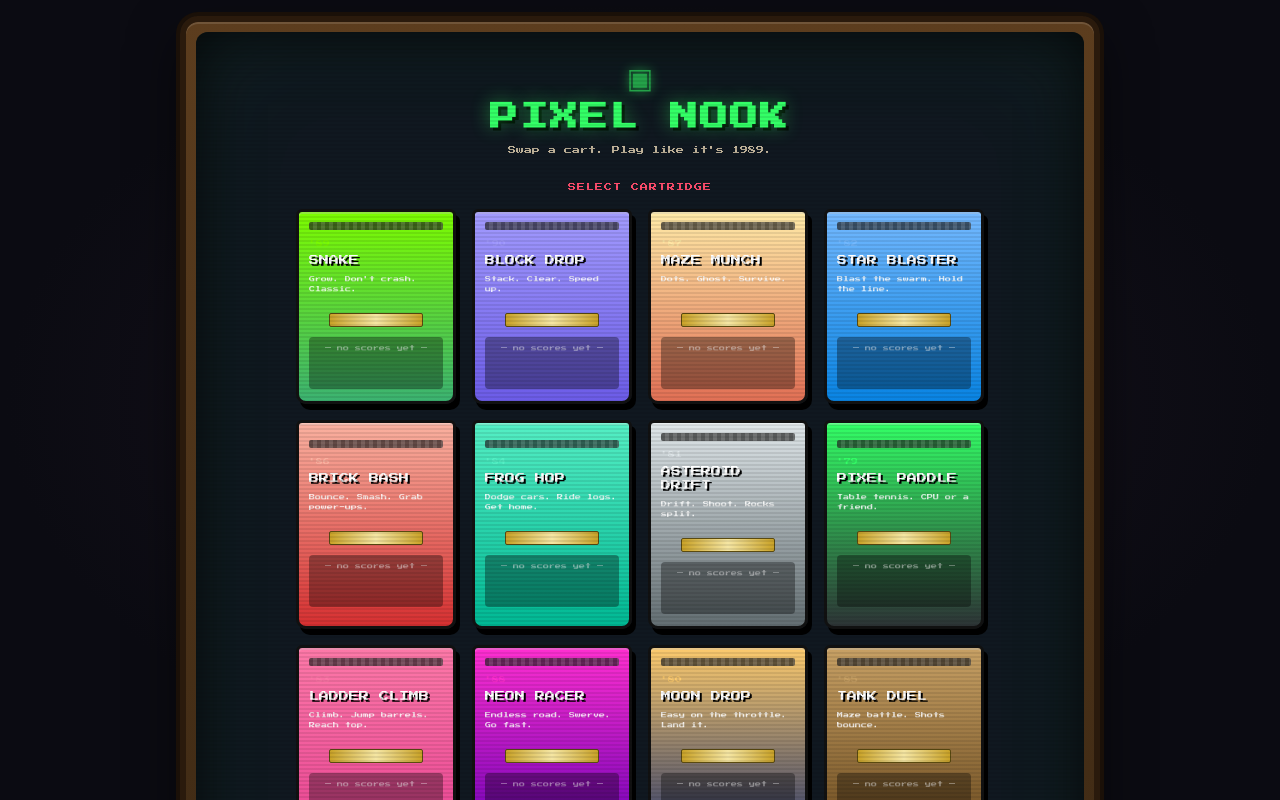
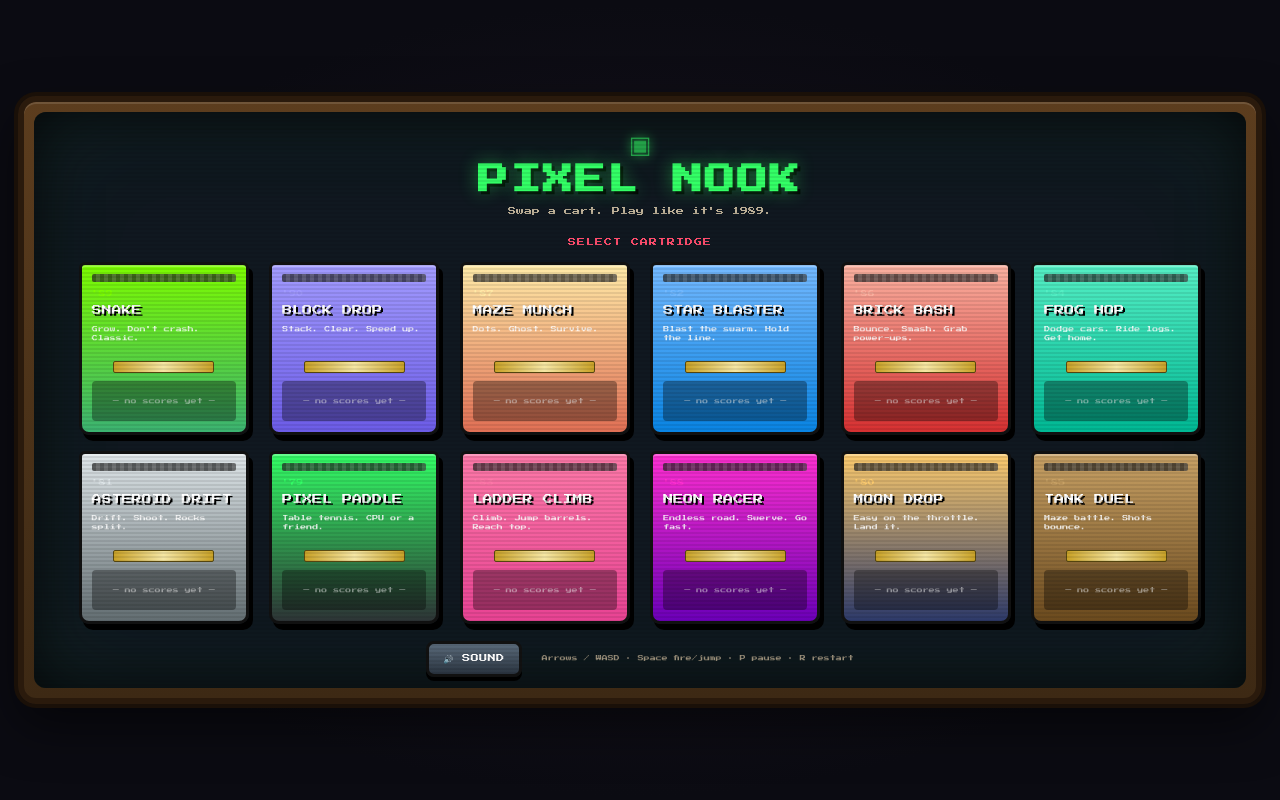
Before and after one commit to kingofthecodecastle/pixel-nook, a website built with Vite: page index.html in a window 1280 px wide. Built offline with nearby package versions, Linux system fonts and the light colour scheme.

Commit message:
Home menu fits laptop screens without scrolling: wider cabinet, 6x2 carts on wide screens, vh-scaled spacing, compact top-3 scores

```diff
--- a/src/style.css
+++ b/src/style.css
@@ -387,3 +387,47 @@ html, body {
   .crt-frame { padding: 14px 10px 18px; }
   .pad-btn { width: 44px; height: 44px; }
 }
+
+/* —— Home: fit the whole cabinet in a laptop viewport (desktop only) —— */
+@media (min-width: 761px) {
+  #app:has(.crt-frame.home) { padding: clamp(6px, 1.4vh, 16px) clamp(8px, 1.4vw, 24px); }
+  .crt-frame.home {
+    width: min(1640px, 100%);
+    padding: clamp(10px, 1.8vh, 20px) clamp(16px, 2vw, 32px) clamp(12px, 2.2vh, 24px);
+  }
+  .home .brand { padding: clamp(6px, 1.6vh, 18px) 8px clamp(2px, 0.6vh, 8px); }
+  .home .logo-mark { font-size: clamp(14px, 3vh, 28px); margin-bottom: clamp(2px, 0.8vh, 8px); }
+  .home .brand h1 { font-size: clamp(18px, 3.8vh, 34px); }
+  .home .tagline { margin-top: clamp(4px, 1.1vh, 12px); }
+  .home .select-label { margin: clamp(6px, 1.8vh, 18px) 0 clamp(6px, 1.5vh, 16px); }
+  .home .cart-row {
+    --cw: clamp(150px, 20vw, 190px);
+    grid-template-columns: repeat(4, var(--cw));
+    gap: clamp(10px, 2vh, 20px) clamp(12px, 1.6vw, 24px);
+    padding: 4px 8px clamp(6px, 1.6vh, 16px);
+  }
+  .home .cart { width: var(--cw); padding: clamp(6px, 1.1vh, 10px) 10px clamp(8px, 1.3vh, 12px); }
+  .home .cart-ridge { margin-bottom: clamp(5px, 1vh, 10px); }
+  .home .cart-chip { margin-bottom: clamp(5px, 1vh, 10px); height: clamp(10px, 1.6vh, 14px); }
+  .home .cart-blurb { margin-bottom: clamp(5px, 1vh, 10px); }
+  /* compact high-score panel: top 3 */
+  .home .cart-hs { min-height: 0; height: 40px; padding: 4px 6px; overflow: hidden; }
+  .home .cart-hs li { padding: 1px 0; }
+  .home .cart-hs li:nth-child(n + 4) { display: none; }
+  .home .cart-hs .empty { height: 100%; align-items: center; }
+  .home .home-foot { flex-direction: row; justify-content: center; gap: 20px; padding: 4px 8px; }
+}
+/* wide screens: widen the cabinet, 6 × 2 */
+@media (min-width: 1100px) {
+  .home .cart-row {
+    --cw: clamp(150px, calc((100vw - 260px) / 6), 210px);
+    grid-template-columns: repeat(6, var(--cw));
+  }
+}
+/* mid widths (4 × 3) on short windows: tighten a little more */
+@media (min-width: 761px) and (max-width: 1099px) and (max-height: 860px) {
+  .home .logo-mark { display: none; }
+  .home .cart-blurb { min-height: 20px; }
+  .home .cart-hs { height: 32px; }
+  .home .cart-row { gap: clamp(8px, 1.4vh, 16px) clamp(12px, 1.6vw, 24px); }
+}
```
